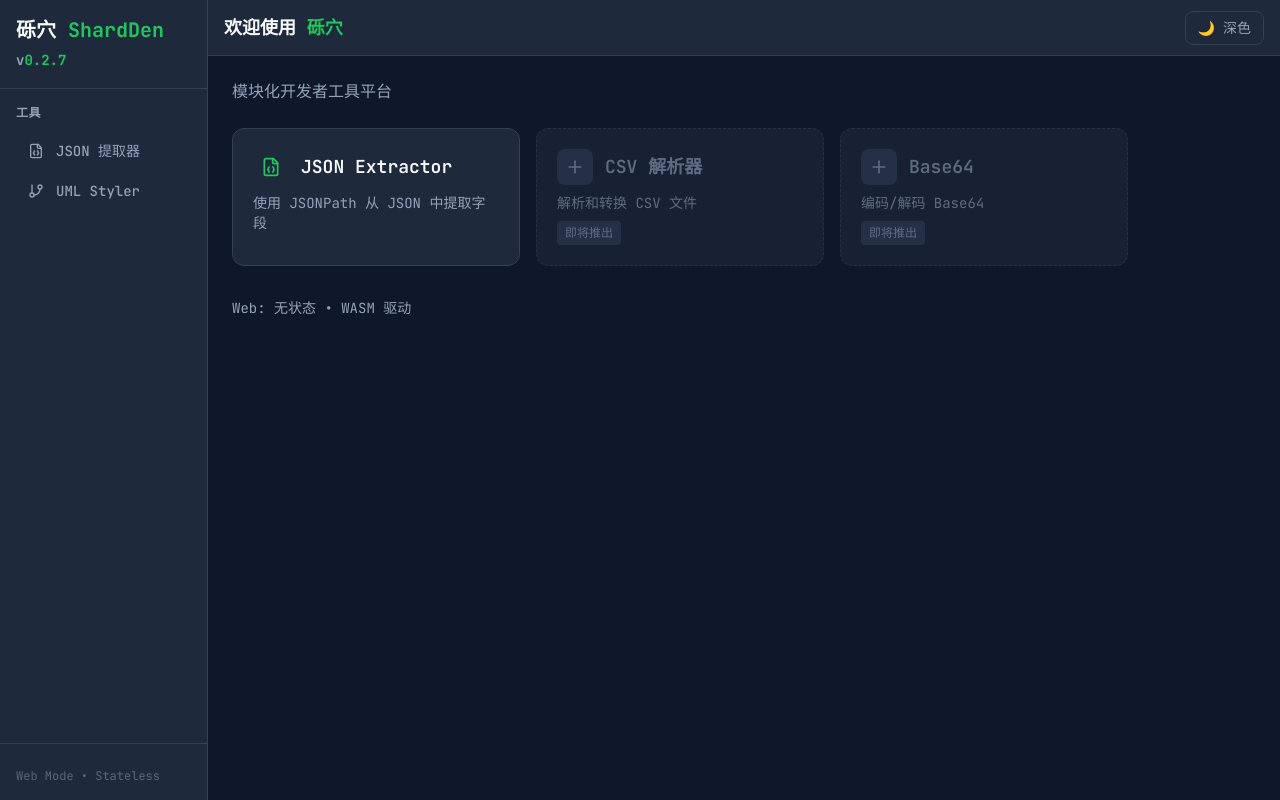
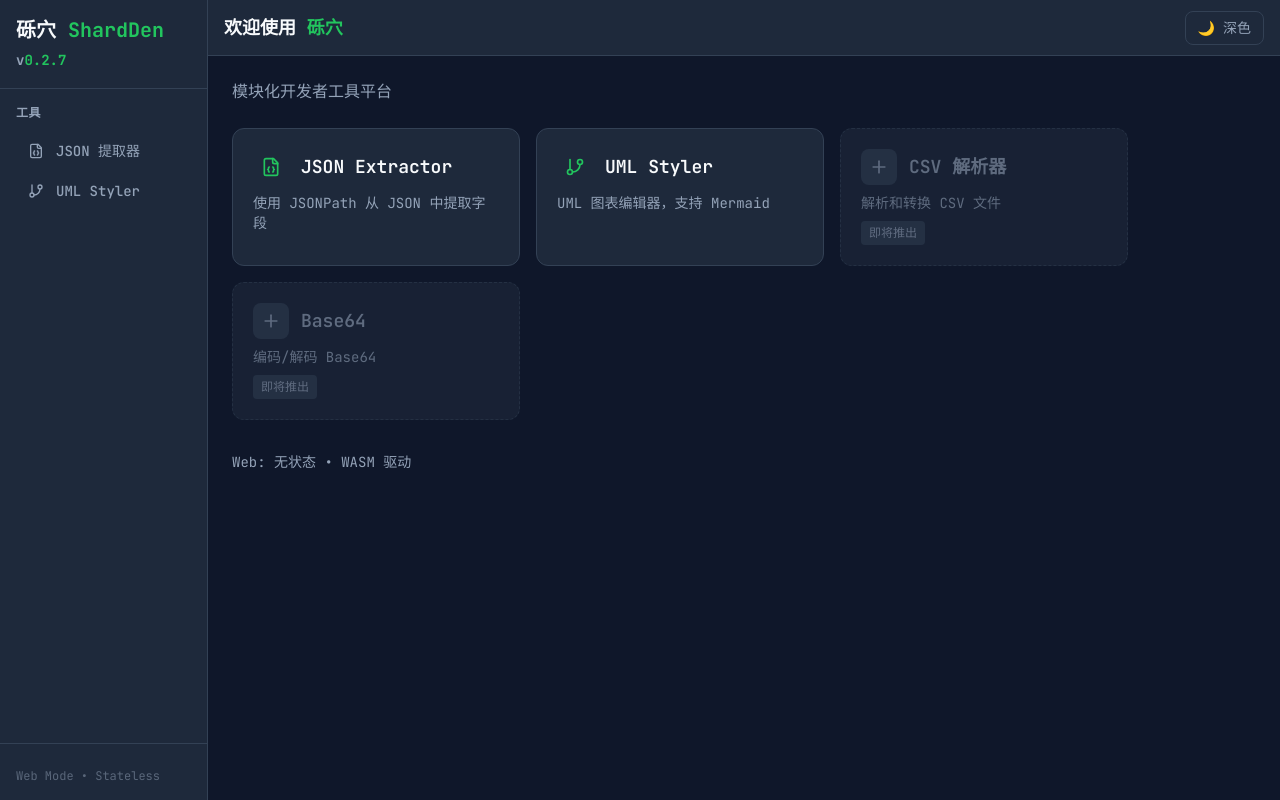
Before and after one commit to Casual-AI-Coding/shard-den, a Next.js app in the folder packages/web/: page / in a window 1280 px wide. Built offline with nearby package versions, Linux system fonts and the light colour scheme.

Commit message:
feat(web): 添加 UML Styler 到首页工具列表
- 添加 GitBranch 图标
- 添加 UML Styler 工具卡片
- 描述: UML 图表编辑器，支持 Mermaid

```diff
--- a/packages/web/src/app/page.tsx
+++ b/packages/web/src/app/page.tsx
@@ -1,7 +1,7 @@
 'use client';
 
 import Link from 'next/link';
-import { FileJson, Plus, Menu } from 'lucide-react';
+import { FileJson, Plus, Menu, GitBranch } from 'lucide-react';
 import { ThemeToggle } from '@/components/ui/ThemeToggle';
 import { useLayout } from '@/lib/layout-context';
 
@@ -12,6 +12,13 @@ const tools = [
     title: 'JSON Extractor',
     description: '使用 JSONPath 从 JSON 中提取字段',
     icon: FileJson,
+  },
+  {
+    name: 'UML Styler',
+    path: '/tools/uml-styler',
+    title: 'UML Styler',
+    description: 'UML 图表编辑器，支持 Mermaid',
+    icon: GitBranch,
   },
 ];
 
```
